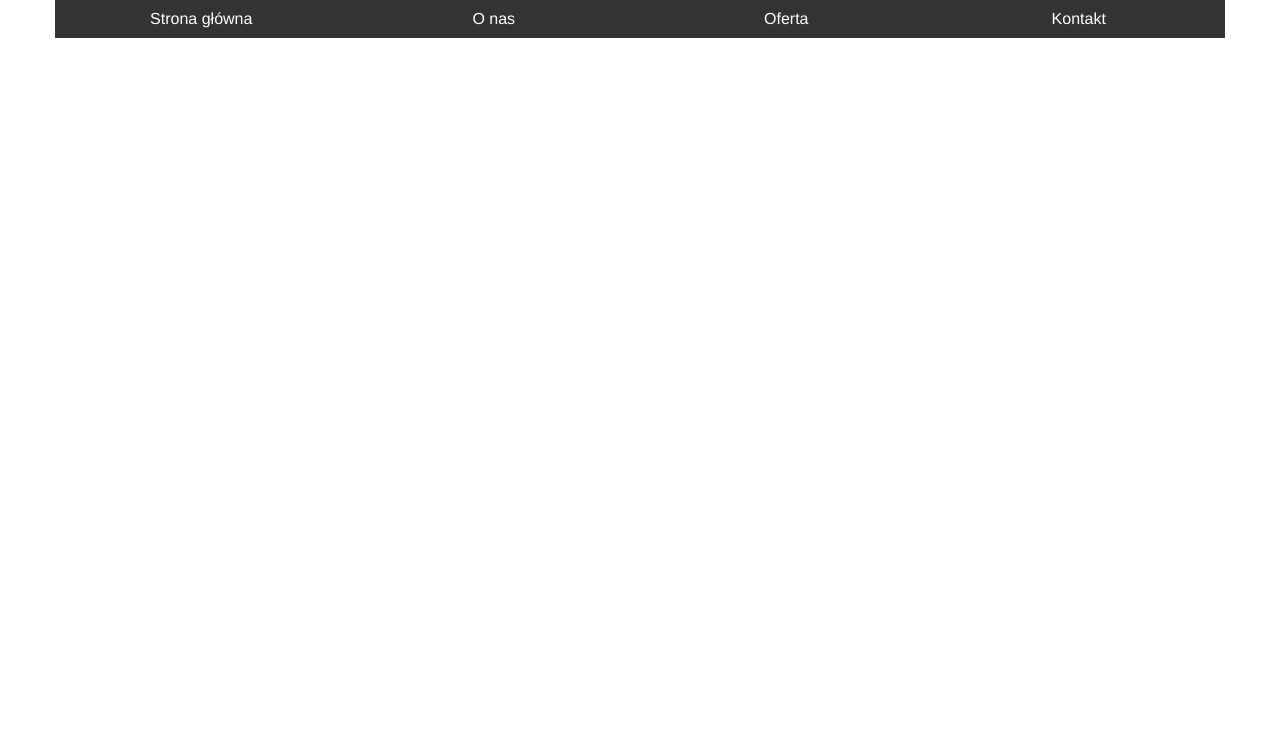
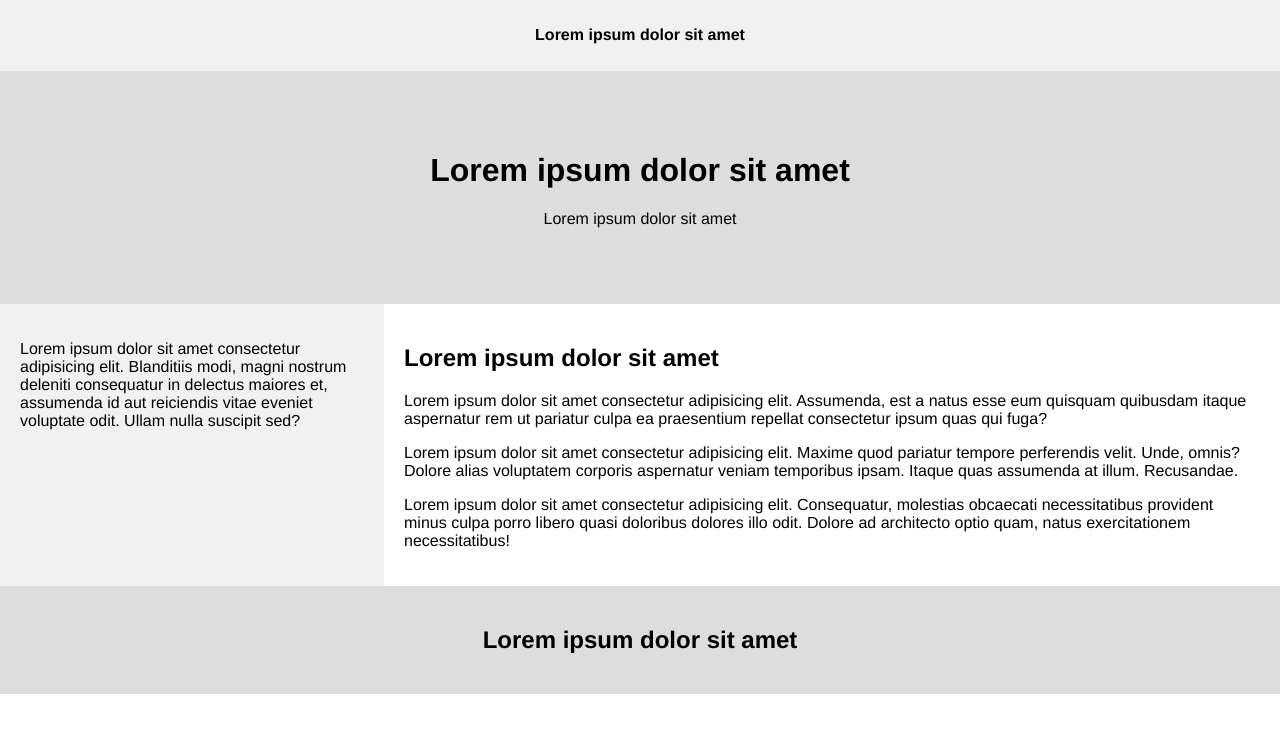
Before and after one commit to DawidKurkiewicz/Kurs1, a plain HTML site: page trening2/index.html in a window 1280 px wide. Drawn offline with Linux system fonts and the light colour scheme.

Commit message:
added basisi

```diff
--- a/trening2/index.html
+++ b/trening2/index.html
@@ -14,16 +14,30 @@
 
 
 <body>
+    <section>
+        <h4>Lorem ipsum dolor sit amet</h4>
+    </section>
+
+    <header>
+        <h1>Lorem ipsum dolor sit amet</h1>
+        <p>Lorem ipsum dolor sit amet</p>
+    </header>
 
     <main>
-        <nav>
-            <ul>
-                <li><a href="#">Strona główna</a></li>
-                <li><a href="#">O nas</a></li>
-                <li><a href="#">Oferta</a></li>
-                <li><a href="#">Kontakt</a></li>
-            </ul>
-        </nav>
+        <aside>
+            <p>Lorem ipsum dolor sit amet consectetur adipisicing elit. Blanditiis modi, magni nostrum deleniti consequatur in delectus maiores et, assumenda id aut reiciendis vitae eveniet voluptate 	odit. Ullam nulla suscipit sed?</p>
+        </aside>
+        <article>
+            <h2>Lorem ipsum dolor sit amet</h2>
+            <p>Lorem ipsum dolor sit amet consectetur adipisicing elit. Assumenda, est a natus esse eum quisquam quibusdam itaque aspernatur rem ut pariatur culpa ea praesentium repellat consectetur 	ipsum quas qui fuga?</p>
+            <p>Lorem ipsum dolor sit amet consectetur adipisicing elit. Maxime quod pariatur tempore perferendis velit. Unde, omnis? Dolore alias voluptatem corporis aspernatur veniam temporibus ipsam. 	Itaque quas assumenda at illum. Recusandae.</p>
+            <p>Lorem ipsum dolor sit amet consectetur adipisicing elit. Consequatur, molestias obcaecati necessitatibus provident minus culpa porro libero quasi doloribus dolores illo odit. Dolore ad 	architecto optio quam, natus exercitationem necessitatibus!</p>
+        </article>
     </main>
+
+    <footer>
+        <h2>Lorem ipsum dolor sit amet</h2>
+    </footer>
+
 </body>
 </html>
--- a/trening2/style.css
+++ b/trening2/style.css
@@ -1,40 +1,38 @@
-* {
-    font-family: 'Helvetica Neue', Arial, sans-serif;
-    font-size: 16px; margin: 0;
-}
-main {
-    width: 100%;
-    max-width: 1170px;
-    margin: 0 auto;
-}
-nav {
-    background: #333;
-}
-nav ul {
-    list-style: none;
-    padding: 0;
+* { box-sizing: border-box; }
+        body {
+            font-family: "Helvetica Neue", Arial, sans-serif;
+            margin: 0; }
+        section {
+            background-color:#f1f1f1;
+            padding: 5px; }
+        section h4 {
+            text-align: center; }
+        header {
+            padding: 60px;
+            text-align: center;
+            background-color: #ddd; }
+        aside {
+            background-color: #f1f1f1;
+            padding: 20px; }
+        article {
+            background-color: #fff;
+            padding: 20px; }
+        footer {
+            padding: 20px;
+            text-align: center;
+            background-color: #ddd; }
 
-}
-nav a  {
-    text-decoration: none;
-    text-align: center;
-    color: #fff;
-    display: block;
-    padding: 10px;
-}
-nav a:hover {
-    background: #555;
-}
+        @media only screen and (min-width: 768px) {
+            main {
+                display: flex;
+                flex-direction: row;
 
-@media only screen and (min-width: 768px)   {
-    nav ul {
-        display: flex;
-        justify-content: flex-start;
-        flex-grow: 0;
+            }
+            aside {
+                flex-basis: 30%;
+            }
+            article{
+                flex-basis: 70%;
+            }
 
-    }
-    nav li {
-        flex: 1 1 0;
-    }
-
-}
+        }
```
